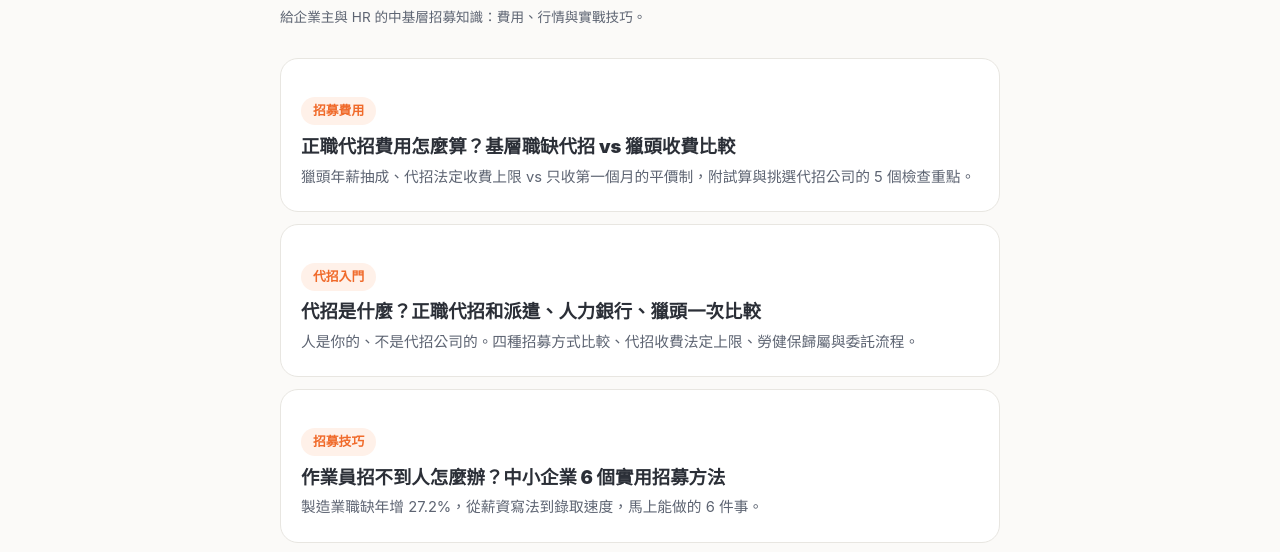
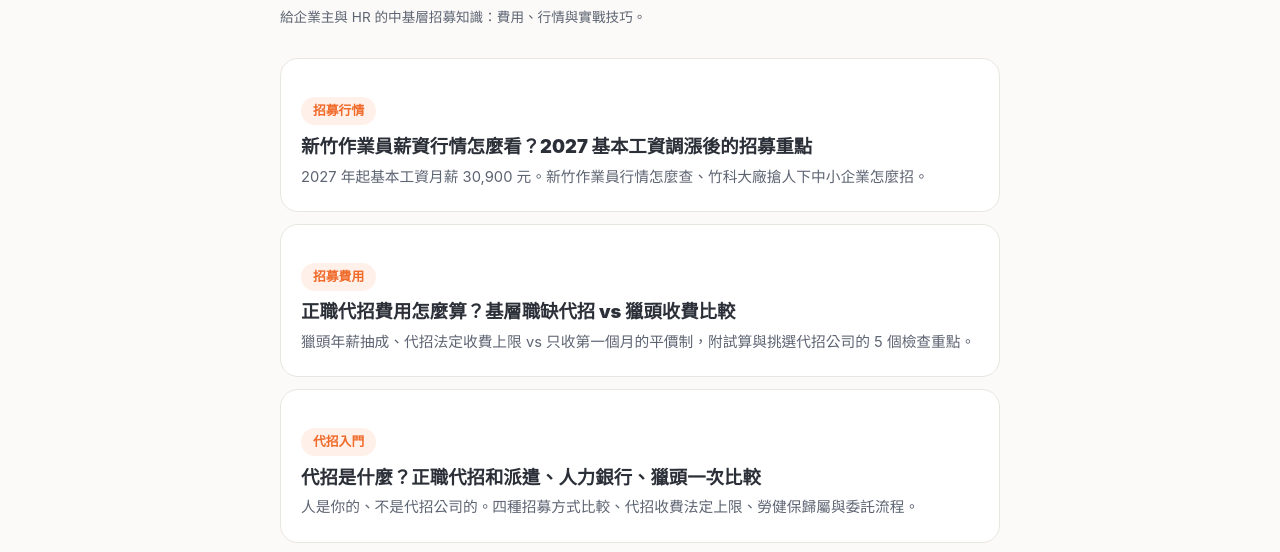
Before and after one commit to careersun/careersun.github.io, a plain HTML site: page hire/guide/index.html in a window 1280 px wide. Shown: the part 176-728 px from the top of the page. Drawn offline with Linux system fonts and the light colour scheme.

Commit message:
招募指南列表：新增新竹作業員薪資行情

```diff
--- a/hire/guide/index.html
+++ b/hire/guide/index.html
@@ -151,6 +151,7 @@ visibleID = setInterval(() => {
 
   <ul class="list">
     <!-- ARTICLES:START (新文章加在最上面) -->
+    <li><a href="/hire/guide/hsinchu-operator-salary.html"><span class="tag">招募行情</span><h2>新竹作業員薪資行情怎麼看？2027 基本工資調漲後的招募重點</h2><p>2027 年起基本工資月薪 30,900 元。新竹作業員行情怎麼查、竹科大廠搶人下中小企業怎麼招。</p></a></li>
     <li><a href="/hire/guide/recruitment-fee.html"><span class="tag">招募費用</span><h2>正職代招費用怎麼算？基層職缺代招 vs 獵頭收費比較</h2><p>獵頭年薪抽成、代招法定收費上限 vs 只收第一個月的平價制，附試算與挑選代招公司的 5 個檢查重點。</p></a></li>
     <li><a href="/hire/guide/what-is-recruitment-outsourcing.html"><span class="tag">代招入門</span><h2>代招是什麼？正職代招和派遣、人力銀行、獵頭一次比較</h2><p>人是你的、不是代招公司的。四種招募方式比較、代招收費法定上限、勞健保歸屬與委託流程。</p></a></li>
     <li><a href="/hire/guide/operator-hiring.html"><span class="tag">招募技巧</span><h2>作業員招不到人怎麼辦？中小企業 6 個實用招募方法</h2><p>製造業職缺年增 27.2%，從薪資寫法到錄取速度，馬上能做的 6 件事。</p></a></li>
```
